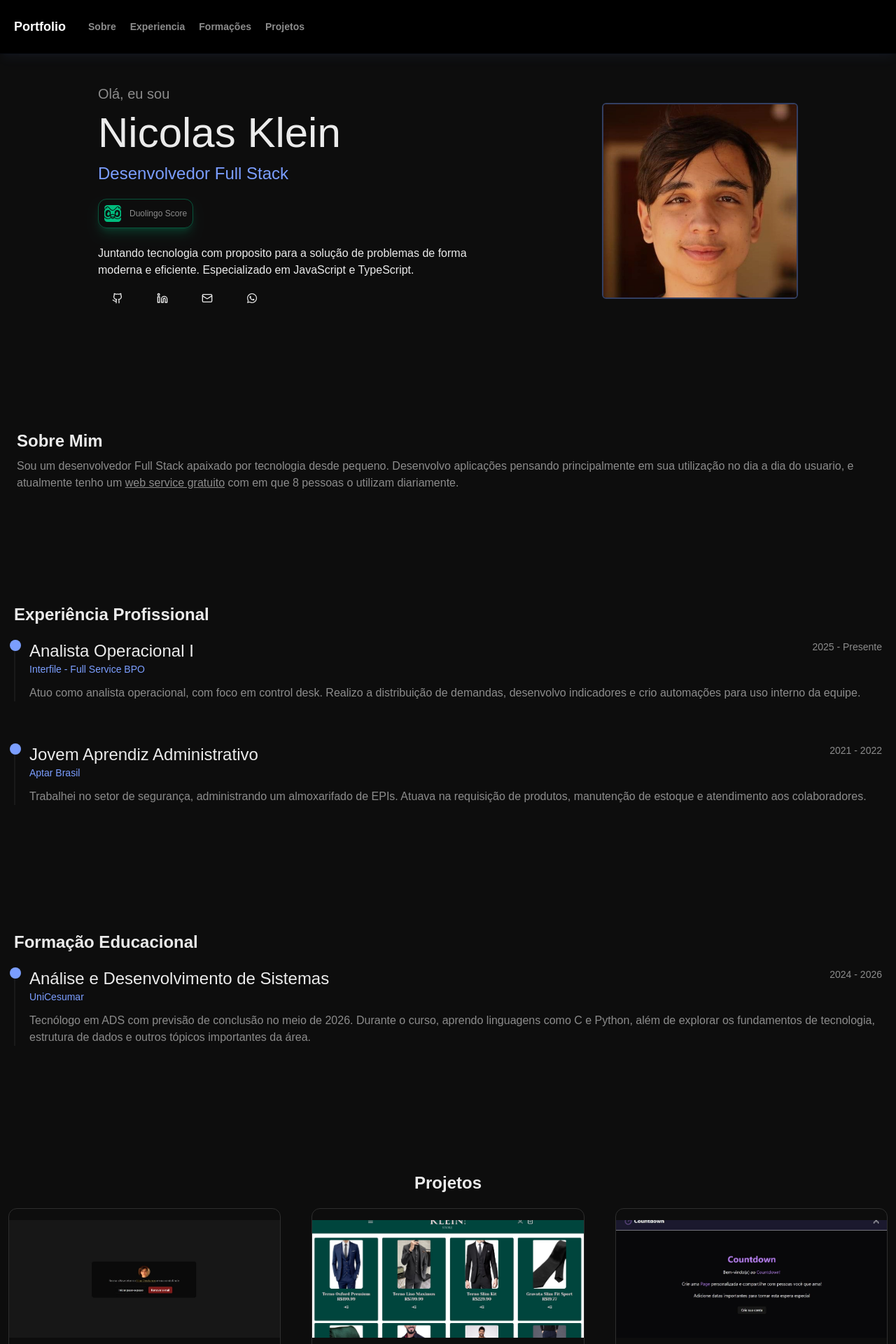
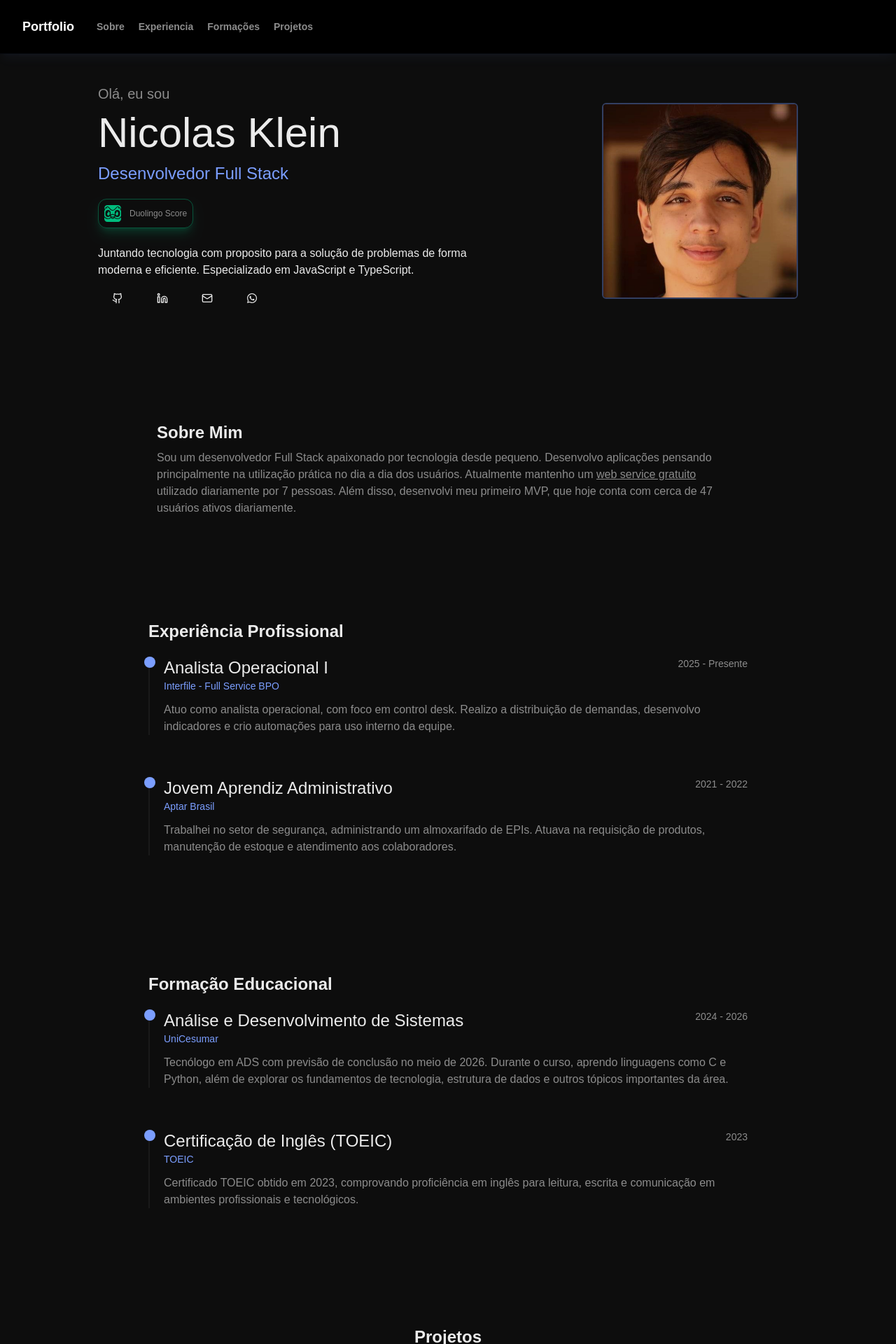
Before and after one commit to nicolaskleinaraujo/portfolio-typescript, a React (Vite) app in the folder frontend/: page / in a window 1280 px wide. Shown: the top 1920 px of the page at 70% size. Built offline with nearby package versions, Linux system fonts and the light colour scheme; no server answers.

Commit message:
adds new data on education section

```diff
--- a/frontend/src/App.tsx
+++ b/frontend/src/App.tsx
@@ -31,6 +31,8 @@ function App() {
       <Experience ref={experienceRef} />
       <Education ref={educationRef} />
       <Projects ref={projectsRef} />
+
+      {/* TODO create footer */}
     </>
   )
 }
--- a/frontend/src/components/About.tsx
+++ b/frontend/src/components/About.tsx
@@ -9,10 +9,16 @@ const About = ({ ref }: AboutProps) => {
     return (
         <div
             ref={ref}
-            className="flex flex-col justify-center text-left my-40 mx-3 text-[#EBEBEB] md:mx-6"
+            className="flex flex-col justify-center text-left my-25 sm:my-33 md:my-37 px-4 sm:px-6 lg:px-8 max-w-4xl mx-auto text-[#EBEBEB]"
         >
             <h2 className="text-2xl mb-2 text-left font-bold">Sobre Mim</h2>
-            <p className="text-[#8C8C8C]">Sou um desenvolvedor Full Stack apaixado por tecnologia desde pequeno. Desenvolvo aplicações pensando principalmente em sua utilização no dia a dia do usuario, e atualmente tenho um <a href="https://node-automail.nkportfolio.tech" target="_blank" className="underline cursor-pointer">web service gratuito</a> com em que 8 pessoas o utilizam diariamente.</p>
+            <p className="text-[#8C8C8C]">
+                Sou um desenvolvedor Full Stack apaixonado por tecnologia desde pequeno.
+                Desenvolvo aplicações pensando principalmente na utilização prática no dia a dia dos usuários.
+                Atualmente mantenho um <a href="https://node-automail.nkportfolio.tech" target="_blank" className="underline cursor-pointer">web service gratuito</a>
+                {" "}utilizado diariamente por 7 pessoas. Além disso, desenvolvi meu primeiro MVP, que hoje conta com cerca de
+                47 usuários ativos diariamente.
+            </p>
         </div>
     )
 }
--- a/frontend/src/components/Education.tsx
+++ b/frontend/src/components/Education.tsx
@@ -7,10 +7,10 @@ interface EducationProps {
 
 const Education = ({ ref }: EducationProps) => {
     return (
-        <div ref={ref} className="flex flex-col text-[#EBEBEB] my-40">
+        <div ref={ref} className="flex flex-col text-[#EBEBEB] my-25 sm:my-33 md:my-37 mx-auto max-w-4xl">
             <h2 className="text-2xl mb-5 font-bold text-left indent-5">Formação Educacional</h2>
 
-            <div className="flex flex-col mx-5">
+            <div className="flex flex-col mx-5 gap-10">
                 <div className="flex items-start gap-4 mb-5">
                     <div className="flex flex-col items-start relative pl-5 border-l-2 border-[#2E2E2E]/40 w-screen">
                         <div className="h-4 w-4 rounded-full bg-[#7B9EFF] absolute left-0 top-0 -translate-x-1/2"></div>
@@ -24,6 +24,20 @@ const Education = ({ ref }: EducationProps) => {
                         <p className="text-[#8C8C8C] text-left">Tecnólogo em ADS com previsão de conclusão no meio de 2026. Durante o curso, aprendo linguagens como C e Python, além de explorar os fundamentos de tecnologia, estrutura de dados e outros tópicos importantes da área.</p>
                     </div>
                 </div>
+
+                <div className="flex items-start gap-4 mb-5">
+                    <div className="flex flex-col items-start relative pl-5 border-l-2 border-[#2E2E2E]/40 w-screen">
+                        <div className="h-4 w-4 rounded-full bg-[#7B9EFF] absolute left-0 top-0 -translate-x-1/2"></div>
+
+                        <h2 className="text-left text-2xl">Certificação de Inglês (TOEIC)</h2>
+
+                        <h3 className="text-[#7B9EFF] text-sm mb-3">TOEIC</h3>
+
+                        <p className="text-[#8C8C8C] text-sm mb-2 sm:absolute sm:right-0 sm:top-0">2023</p>
+
+                        <p className="text-[#8C8C8C] text-left">Certificado TOEIC obtido em 2023, comprovando proficiência em inglês para leitura, escrita e comunicação em ambientes profissionais e tecnológicos.</p>
+                    </div>
+                </div>
             </div>
         </div>
     )
--- a/frontend/src/components/Experience.tsx
+++ b/frontend/src/components/Experience.tsx
@@ -7,7 +7,7 @@ interface ExperienceProps {
 
 const Experience = ({ ref }: ExperienceProps) => {
     return (
-        <div ref={ref} className="flex flex-col text-[#EBEBEB]">
+        <div ref={ref} className="flex flex-col text-[#EBEBEB] mx-auto max-w-4xl">
             <h2 className="text-2xl mb-5 font-bold text-left indent-5">Experiência Profissional</h2>
 
             <div className="flex flex-col mx-5 gap-10">
--- a/frontend/src/components/Navbar.tsx
+++ b/frontend/src/components/Navbar.tsx
@@ -16,33 +16,35 @@ const Navbar = ({ homeRef, aboutRef, experienceRef, educationRef, projectsRef }:
     }
 
     return (
-        <nav className="flex fixed w-full bg-black/95 border-b border-[#7B9EFF]/5 shadow-lg shadow-[#7B9EFF]/5 text-white backdrop-blur-md py-6 z-99">
+        <nav className="flex fixed w-full bg-black/95 border-b border-[#7B9EFF]/5 shadow-lg shadow-[#7B9EFF]/5 text-white backdrop-blur-md py-6 z-99 px-4 sm:px-6 lg:px-8">
             <button
                 onClick={() => scrollToSection(homeRef)}
-                className="ml-5 text-lg font-semibold cursor-pointer"
+                className="text-lg font-semibold cursor-pointer hover:text-[#7B9EFF] duration-300"
             >Portfolio</button>
 
             <div className="hidden text-[#8C8C8C] text-sm ml-3 md:flex md:flex-row">
                 <button
                     onClick={() => scrollToSection(aboutRef)}
-                    className="ml-5 font-semibold cursor-pointer hover:text-white/85 transition-colors"
+                    className="ml-5 font-semibold cursor-pointer hover:text-white/85 duration-300"
                 >Sobre</button>
 
                 <button
                     onClick={() => scrollToSection(experienceRef)}
-                    className="ml-5 font-semibold cursor-pointer hover:text-white/85 transition-colors"
+                    className="ml-5 font-semibold cursor-pointer hover:text-white/85 duration-300"
                 >Experiencia</button>
 
                 <button
                     onClick={() => scrollToSection(educationRef)}
-                    className="ml-5 font-semibold cursor-pointer hover:text-white/85 transition-colors"
+                    className="ml-5 font-semibold cursor-pointer hover:text-white/85 duration-300"
                 >Formações</button>
 
                 <button
                     onClick={() => scrollToSection(projectsRef)}
-                    className="ml-5 font-semibold cursor-pointer hover:text-white/85 transition-colors"
+                    className="ml-5 font-semibold cursor-pointer hover:text-white/85 duration-300"
                 >Projetos</button>
             </div>
+
+            {/* TODO create english version */}
         </nav>
     )
 }
```
